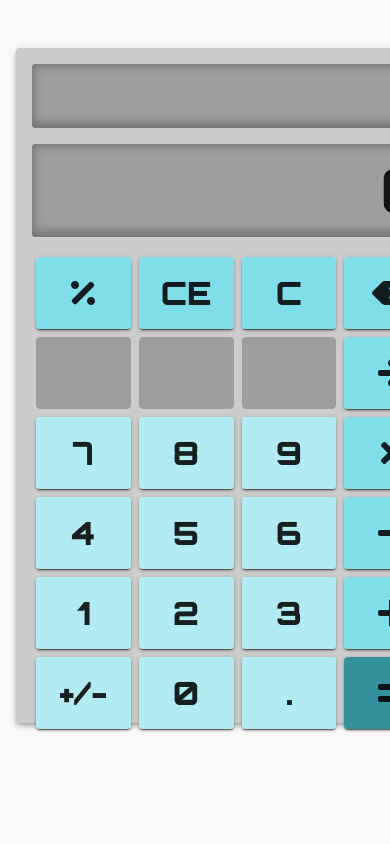
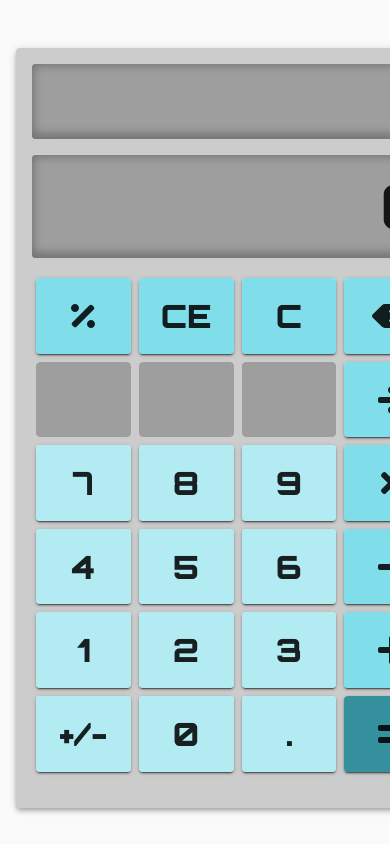
Before and after one commit to Spencer-Sch/Calculator_2.0, a React (Create React App) app: page / in a window 390 px wide. Shown: the top 844 px of the page. Built offline with nearby package versions, Linux system fonts and the light colour scheme.

Commit message:
edited 'paper' JSS styles in app.js to fix visual issue where the grey container would continually shrink with the height of the view port. this resulted in the buttons coming out of the container. also added a media query to reduce the top margin of the app on smaller screens.

```diff
--- a/src/App/App.js
+++ b/src/App/App.js
@@ -17,7 +17,11 @@ const useStyles = makeStyles((theme) => ({
     backgroundColor: '#ccc',
     marginTop: '3rem',
     padding: '1rem',
-    height: '100%',
+    height: '90vh',
+    minHeight: '44rem',
+    '@media (max-height: 800px)': {
+      marginTop: '1rem',
+    },
   },
   grid: {
     height: '100%',
```
